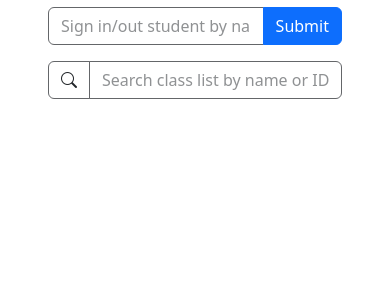
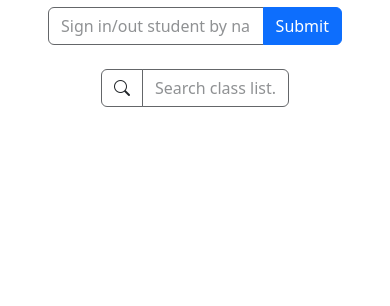
Before and after one commit to DeltaO3/UWAttend---3200_27, a Flask app: template app/templates/home.html in a window 390 px wide. Shown: the part 115-421 px from the top of the page. Run offline with Flask 3, Linux system fonts and the light colour scheme; the template is opened without the code that fills it: values that come from a table or form of the project are taken from there, others are empty; some libraries are stand-ins or nearby versions.

Commit message:
Slight adjustments to search form

```diff
--- a/app/templates/home.html
+++ b/app/templates/home.html
@@ -30,7 +30,7 @@
 				{{ signed_in }} signed in of {{ total_students }}
 			</h3>
 			<!-- Input element -->
-			<div class="d-flex justify-content-center row ">
+			<div class="d-flex justify-content-md-between justify-content-center row ">
 				<div class="col-md-6">
 					<form id="attendanceForm" class="" method="POST" action="{{ url_for('add_student') }}">
 						{{ form.hidden_tag() }}
@@ -46,13 +46,13 @@
 						</div>
 					</form>
 				</div>
-				<div class="col-md-6 mt-md-0 mt-3 ">
+				<div class="col-md-4 mt-md-0 mt-4 col-8  ">
 					<div class="input-group">
 						<span class="input-group-text image-parent">
 							<i class="bi bi-search"></i>
 						</span>
 						<input type="text" id="search-bar" name="search-bar" class="form-control rounded-end"
-							placeholder="Search class list by name or ID...">
+							placeholder="Search class list...">
 					</div>
 				</div>
 			</div>
@@ -62,7 +62,7 @@
 	{% include 'photoConsent.html'%}
 	<!-- Table Section -->
 	<div class="d-flex justify-content-center">
-		<div class="mx-4 mt-3 mx-md-5 container">
+		<div class="mx-4 mt-2 mx-md-5 container">
 			{% if total_students > 0 %}
 			<div class="row d-none d-md-flex text-center lead table-heading">
 				<span class="col">Name</span>
```
